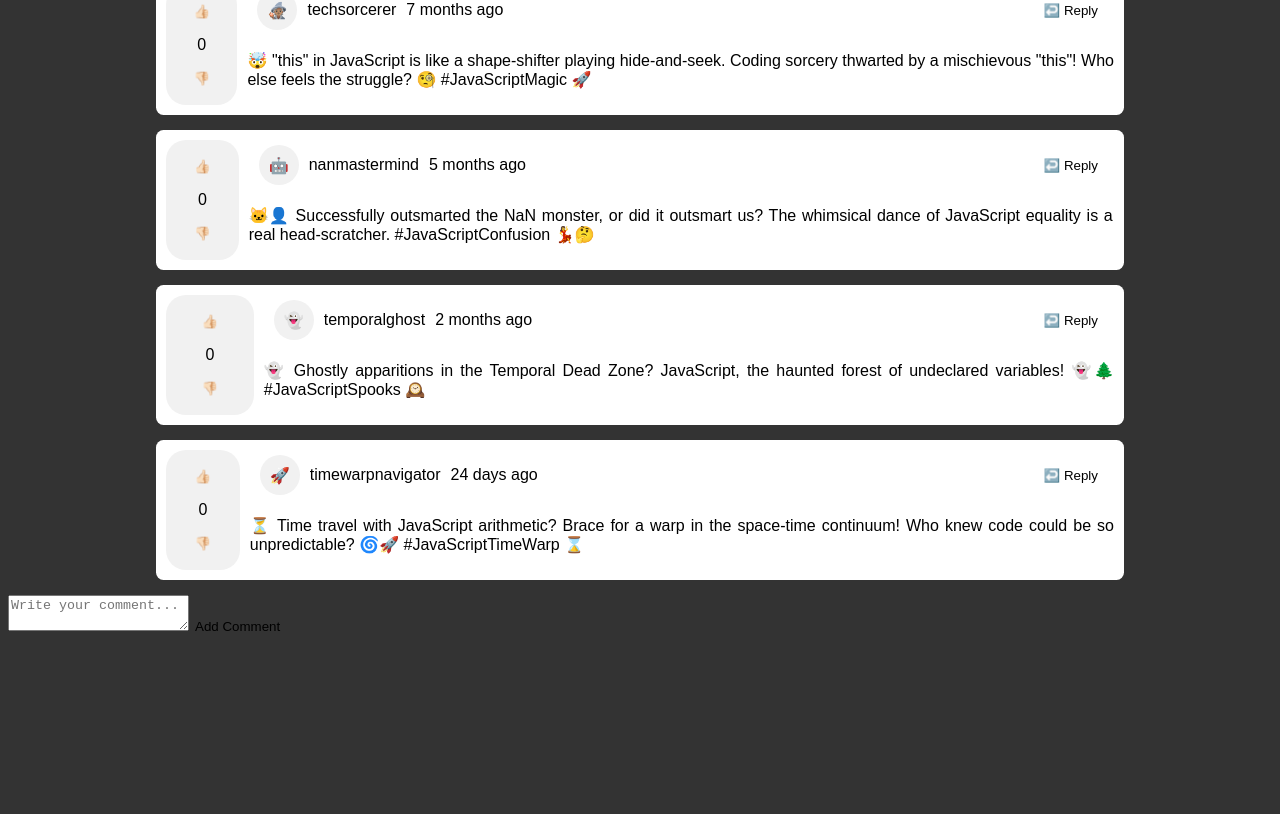
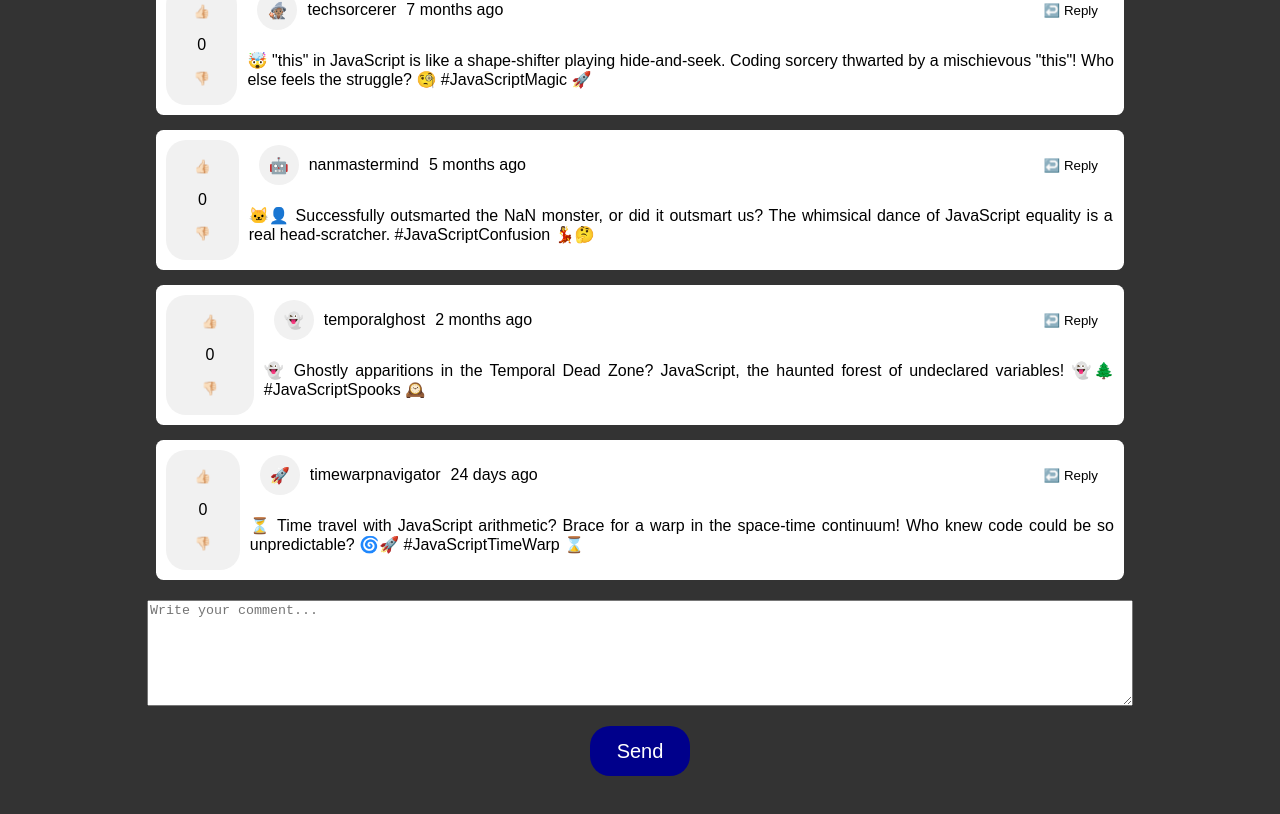
Before and after one commit to judith-sanchez/topacademy-full-stack-react-node, a React app in the folder react-context/: page / in a window 1280 px wide. Shown: the part 3081-3895 px from the top of the page. Before the commit the page ends 3724 px from the top, so only its background shows below. Built offline with nearby package versions, Linux system fonts and the light colour scheme; the HTML template or start-up script is replaced by a standard one.

Commit message:
Working on AddComment component style

```diff
--- a/react-context/src/AddComment.tsx
+++ b/react-context/src/AddComment.tsx
@@ -2,6 +2,8 @@ import React, {useState} from 'react';
 import {useContext} from 'react';
 
 import {CommentsContext} from './CommentsContext';
+
+import styles from './styles/AddComment.module.css';
 
 interface AddCommentProps {
 	parentId?: string | null; // Pass parentId if it's a reply to a comment
@@ -25,13 +27,15 @@ const AddComment: React.FC<AddCommentProps> = ({parentId}) => {
 	};
 
 	return (
-		<div>
+		<div className={styles.form}>
 			<textarea
 				placeholder="Write your comment..."
 				value={newCommentText}
 				onChange={e => setNewCommentText(e.target.value)}
 			/>
-			<button onClick={handleAddComment}>Add Comment</button>
+			<button className={styles.sendButton} onClick={handleAddComment}>
+				Send
+			</button>
 		</div>
 	);
 };
--- /dev/null
+++ b/react-context/src/styles/AddComment.module.css
@@ -0,0 +1,22 @@
+.form {
+	display: flex;
+	flex-flow: column nowrap;
+	justify-content: center;
+	margin: 2rem auto;
+	width: 78%;
+}
+
+textarea {
+	height: 10rem;
+}
+
+.sendButton {
+	align-self: center;
+	color: white;
+	background-color: darkblue;
+	border-radius: 2rem;
+	font-size: 2rem;
+	height: 5rem;
+	margin: 2rem;
+	width: 10rem;
+}
```
